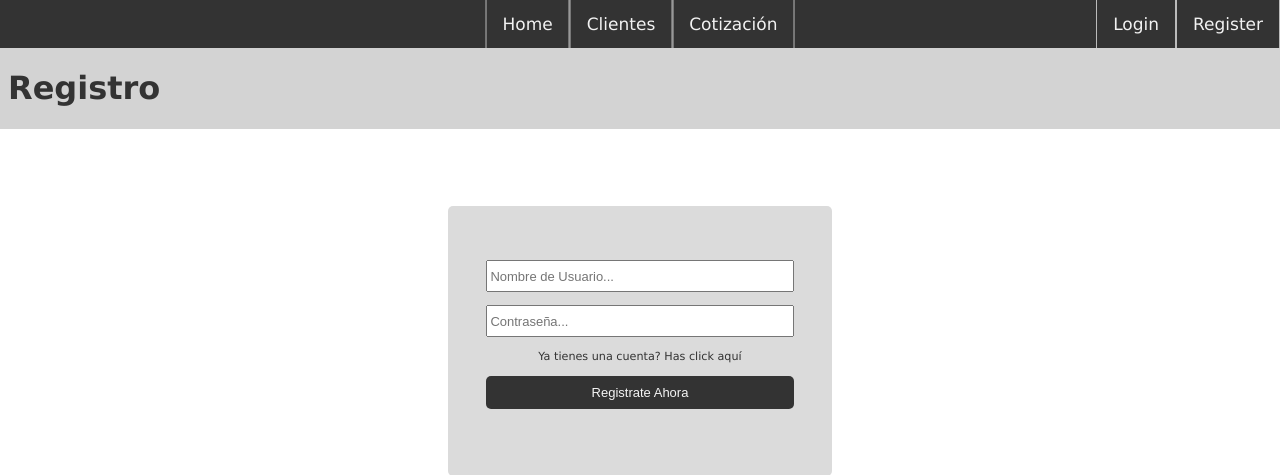
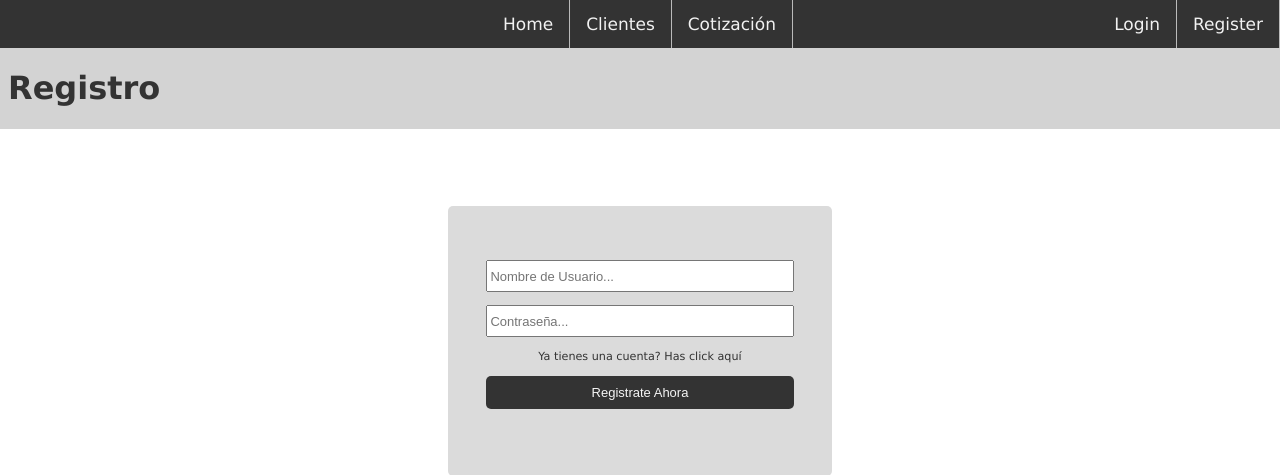
Before and after one commit to ChrisPoul/Glastore, a Flask app: page /auth/register in a window 1280 px wide. Shown: the top 475 px of the page. Run offline with Flask 2, Linux system fonts and the light colour scheme; data that the repository does not hold is empty.

Commit message:
Removed a border that was used for testing

```diff
--- a/Glastore/static/styles/style.css
+++ b/Glastore/static/styles/style.css
@@ -47,7 +47,6 @@ nav a {
     text-decoration: none;
     font-size: 17px;
     border-right: 1px solid #bbb;
-    border-left: 1px solid #bbb;
 }
 nav a:hover {
     background-color: #111;
```
